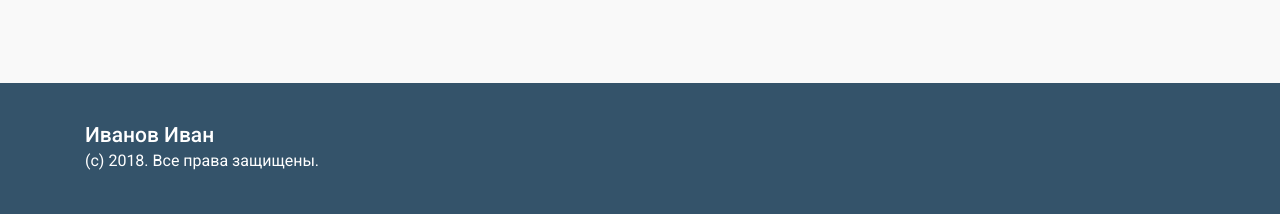
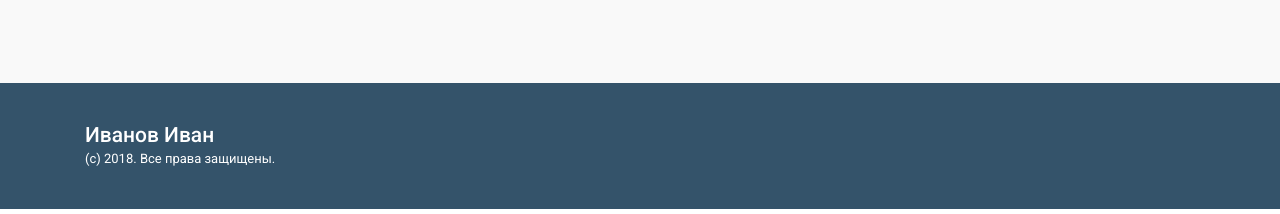
Before and after one commit to denys-teach/lesson_8, a plain HTML site: page index.html in a window 1280 px wide. Shown: the part 2280-2494 px from the top of the page. Drawn offline with Linux system fonts and the light colour scheme.

Commit message:
change style.css with validator

```diff
--- a/assets/css/style.css
+++ b/assets/css/style.css
@@ -220,6 +220,6 @@ body {
   font-weight: 500;
 }
 .footer__copyright {
-  font-size: 0.8125; /*13px*/
+  font-size: 0.8125rem; /*13px*/
   line-height: var(--line-height-lg);
 }
```
